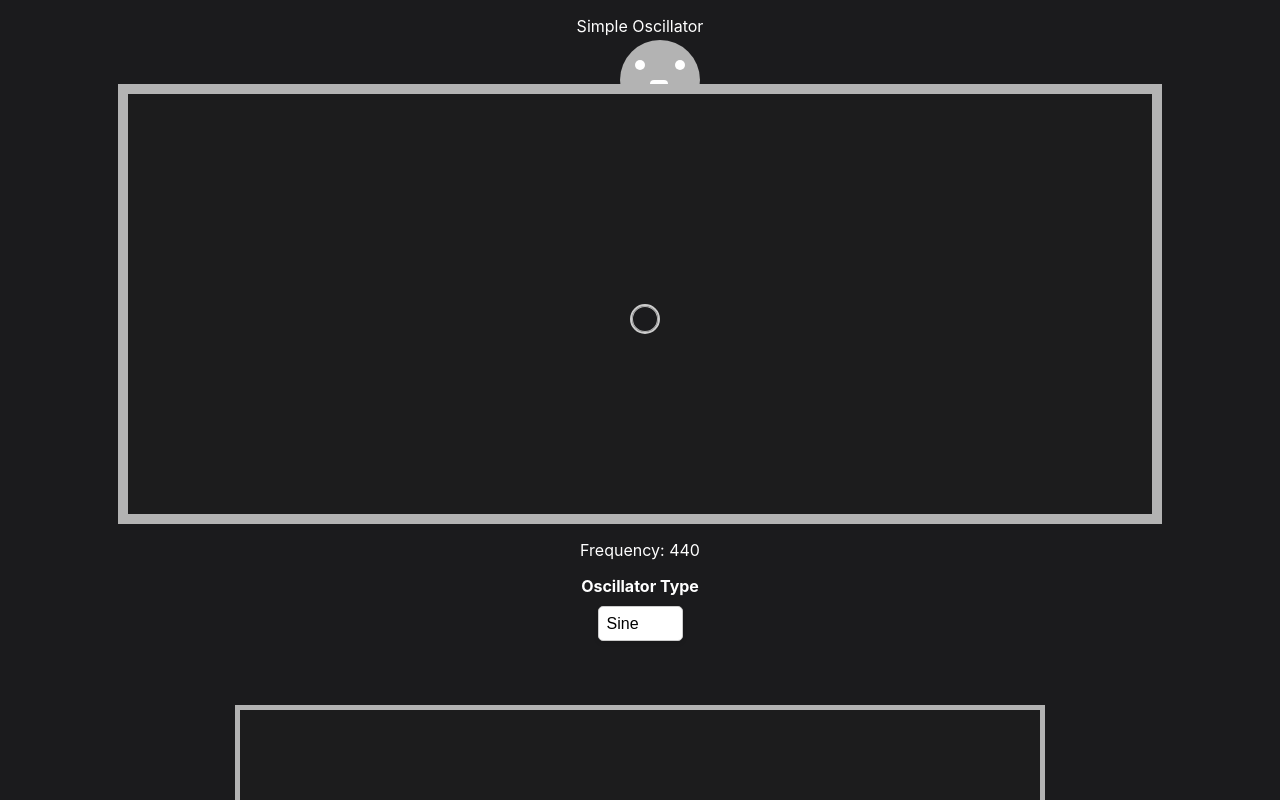
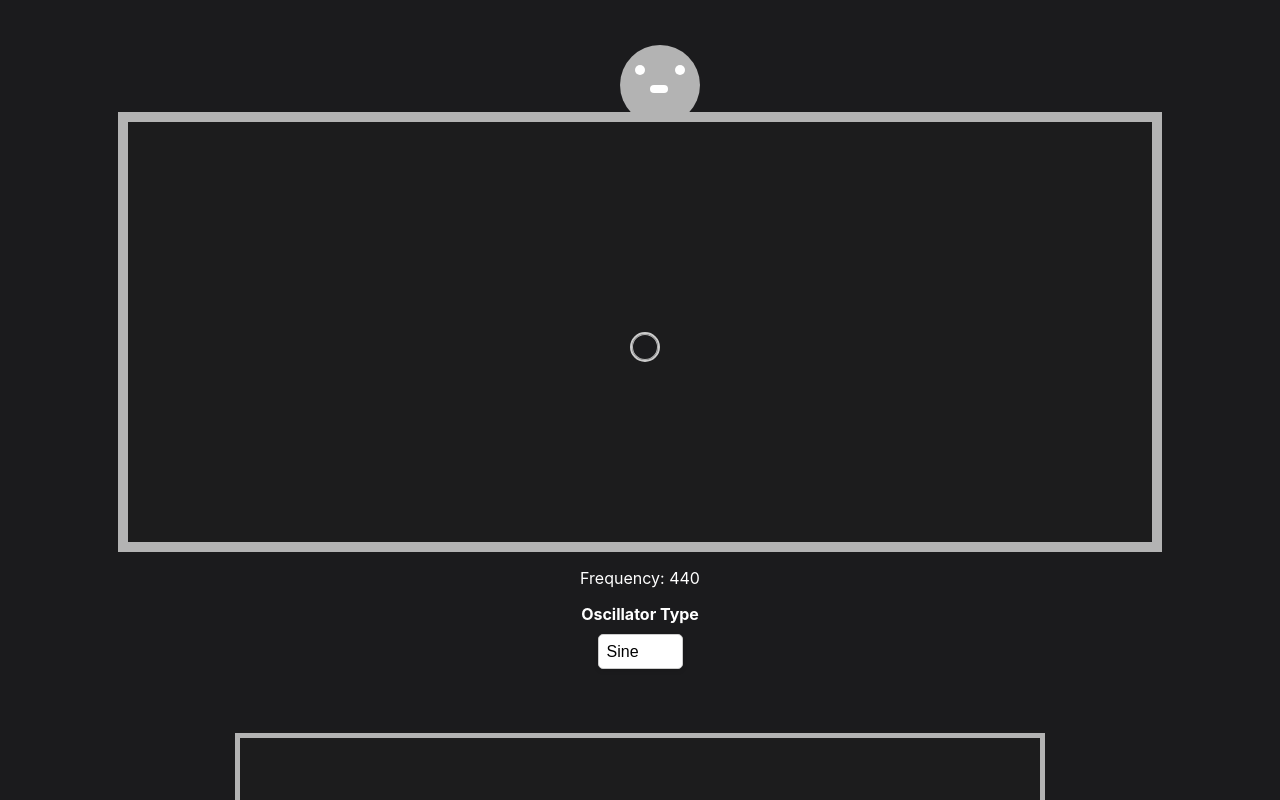
Before and after one commit to kp-dhvani/simple-oscillator, a React (Create React App) app: page / in a window 1280 px wide. Shown: the top 800 px of the page. Built offline with nearby package versions, Linux system fonts and the light colour scheme.

Commit message:
fix non interactive shape issue

```diff
--- a/src/App.tsx
+++ b/src/App.tsx
@@ -6,7 +6,6 @@ import ManageAudioContextState from './components/ManageAudioContextState';
 function SimpleOscillator() {
   return (
     <div className='simple-oscillator'>
-      <p style={{ textAlign: 'center' }}>Simple Oscillator</p>
       <Oscillator />
       <ManageAudioContextState />
     </div>
--- a/src/components/Draggable.tsx
+++ b/src/components/Draggable.tsx
@@ -36,6 +36,7 @@ const DraggableComponent: React.FC<DraggableComponentProps> = ({
           height: '420px',
           position: 'relative',
           backgroundColor: isPlaying ? '#FF6577' : '#1C1C1D',
+          marginTop: '5rem',
         }}
       >
         <Draggable
--- a/src/components/NonInteractiveShape/index.tsx
+++ b/src/components/NonInteractiveShape/index.tsx
@@ -12,7 +12,7 @@ const NonInteractiveShape: React.FC<NonInteractiveShapeProps> = ({
 
   return (
     <div className='non-interactive-shape'>
-      <Stage width={300} height={200} style={{ cursor: 'pointer' }} offsetY={5}>
+      <Stage width={300} height={200} style={{ cursor: 'pointer' }}>
         <Layer
           onMouseEnter={() => setHovered(true)}
           onMouseLeave={() => setHovered(false)}
```
